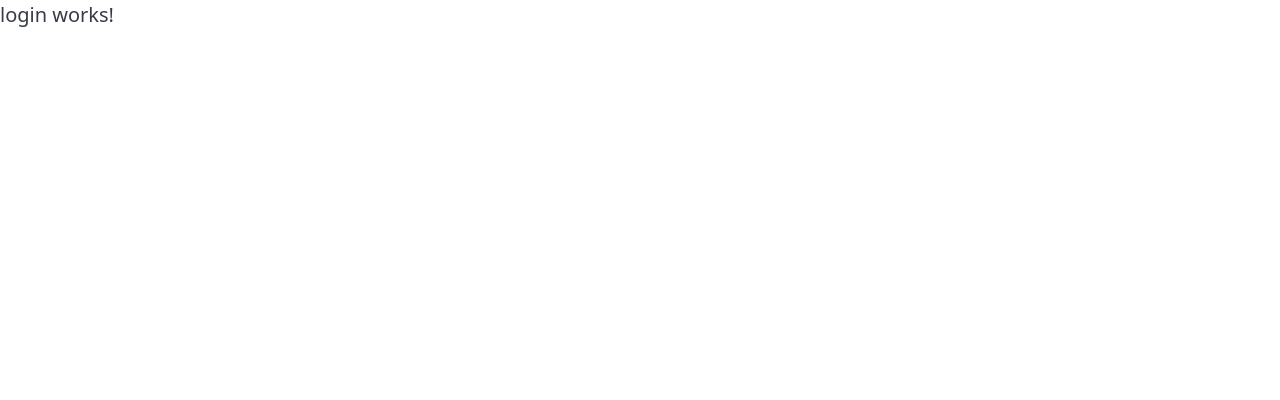
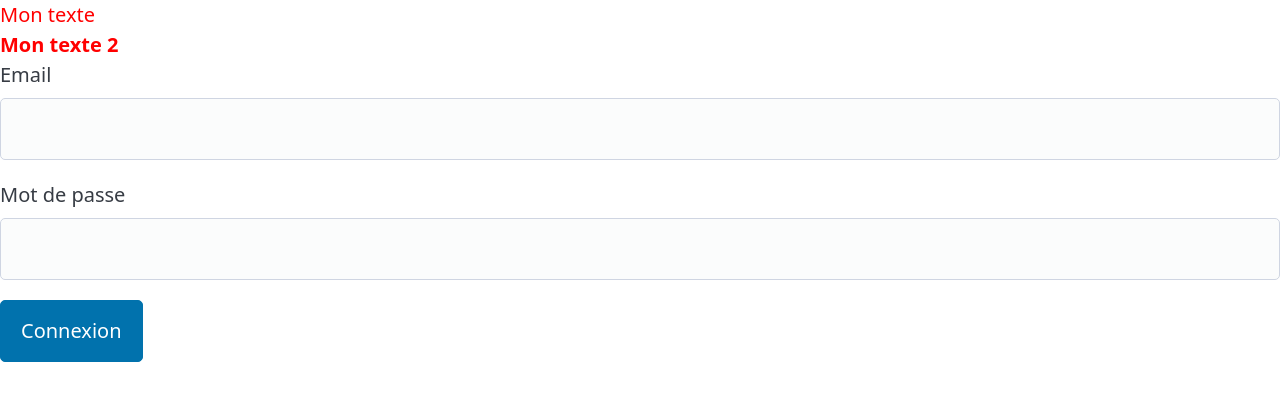
Before and after one commit to gx-zhou/angular-formation, an Angular app: page /login in a window 1280 px wide. Shown: the top 400 px of the page. Built offline with nearby package versions, Linux system fonts and the light colour scheme.

Commit message:
login component

```diff
--- a/observable.js
+++ b/observable.js
@@ -1,4 +1,4 @@
-import { Observable, bufferTime, map } from "rxjs";
+import { Observable } from "rxjs";
 
 const ob$ = new Observable((subscriber) => {
   console.log("go");
--- a/src/app/pages/login/login.component.html
+++ b/src/app/pages/login/login.component.html
@@ -1 +1,25 @@
-<p>login works!</p>
+<form (ngSubmit)="login(myForm)" #myForm="ngForm">
+
+    <div [ngClass]="{ red: myForm.invalid, green: myForm.valid }">Mon texte</div>
+    <div [ngStyle]="{ color: 'red', fontWeight: 'bold' }">Mon texte 2</div>
+
+    @if (myForm.invalid && myForm.submitted) {
+        <div>Formulaire invalide</div>
+        @if (email.hasError('required')) {
+            Email obligatoire
+        }
+        @if (email.hasError('minlength')) {
+            @let errorMinlength = email.getError('minlength');
+            Vous avez mis {{ errorMinlength.actualLength }} caractères,
+            {{ errorMinlength.requiredLength }} caractères requis
+        }
+    }
+
+    <label>Email</label>
+    <input type="text" name="email" ngModel #email="ngModel" required minlength="3">
+
+    <label>Mot de passe</label>
+    <input type="password" name="password" ngModel>
+
+    <button>Connexion</button>
+</form>
--- a/src/app/pages/login/login.component.ts
+++ b/src/app/pages/login/login.component.ts
@@ -1,12 +1,25 @@
+import { NgClass, NgStyle } from '@angular/common';
 import { Component } from '@angular/core';
+import { FormsModule, NgForm } from '@angular/forms';
 
 @Component({
   selector: 'app-login',
   standalone: true,
-  imports: [],
+  imports: [FormsModule, NgClass, NgStyle],
   templateUrl: './login.component.html',
-  styleUrl: './login.component.css'
+  styles: `
+    .red {
+      color: red;
+    }
+
+    .green {
+      color: green;
+    }
+  `
 })
 export class LoginComponent {
-
+  login(form: NgForm) {
+    if (form.invalid) return
+    console.log(form.value)
+  }
 }
```
Also changed, not shown: src/app/pages/login/login.component.css (deleted).
